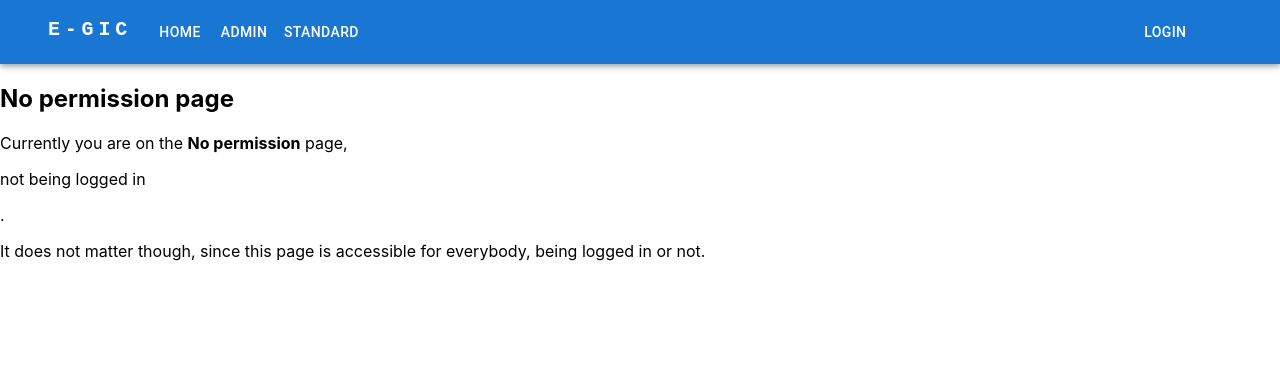
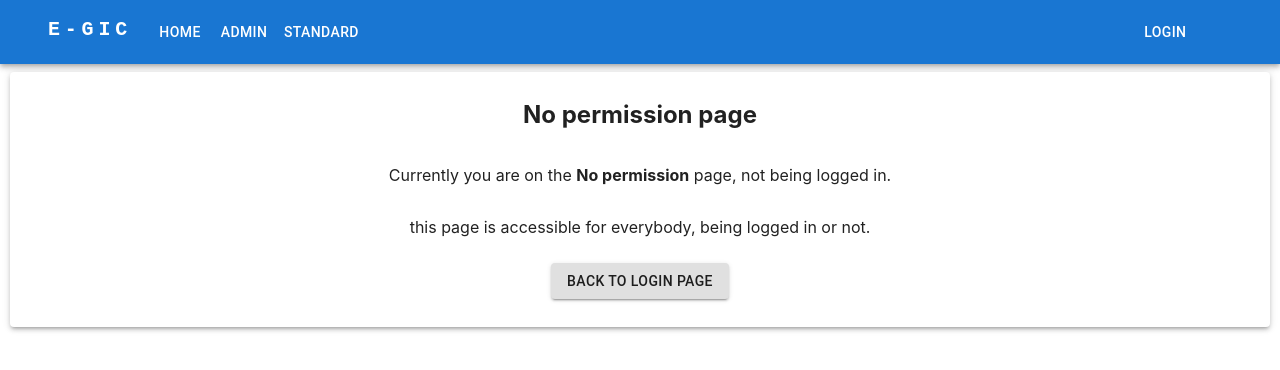
Before and after one commit to henryheyhey92/Employee_Manager_project, a React (Create React App) app: page /nopermission in a window 1280 px wide. Shown: the top 370 px of the page. Built offline with nearby package versions, Linux system fonts and the light colour scheme; a web font is replaced by a local one.

Commit message:
edit logout route

```diff
--- a/src/App.tsx
+++ b/src/App.tsx
@@ -31,8 +31,8 @@ const App: React.FC<AppProps> = (props) => {
                     {/* add route that i want to protect here */}
                     <Route element={<PrivateRoute />}>
                         <Route path="/admin" element={<AdminPage />} />
+                        <Route path="/standard" element={<Standard />} />
                     </Route>
-                    <Route path="/standard" element={<Standard />} />
                     <Route path="/nopermission" element={<NoPermissionPage />} />
                     <Route path="/login" element={<Login />} />
                 </Routes>
--- a/src/components/Appbar.tsx
+++ b/src/components/Appbar.tsx
@@ -5,21 +5,24 @@ import Box from '@mui/material/Box';
 import Toolbar from '@mui/material/Toolbar';
 import Typography from '@mui/material/Typography';
 import Button from '@mui/material/Button';
-import IconButton from '@mui/material/IconButton';
-import MenuIcon from '@mui/icons-material/Menu';
 import { LoginContext } from '../contexts/LoginContext';
 import { toggleLogin } from '../utils/toggleLogin';
 import { Link } from 'react-router-dom';
 import { Grid } from '@mui/material';
+import { useNavigate } from 'react-router-dom';
 
 const ButtonAppBar = () => {
     const { isLoggedIn, loading, setLoading, setIsLoggedIn } = React.useContext(LoginContext);
+    const navigate = useNavigate();
 
     const onLogout = async () => {
         if (setLoading) setLoading(true);
         try {
             await toggleLogin();
-            if (setIsLoggedIn) setIsLoggedIn(false);
+            if (setIsLoggedIn) {
+                setIsLoggedIn(false);
+                navigate('/login');
+            }
         } catch (err) {
             if (setLoading) setLoading(false);
         }
--- a/src/pages/Home.tsx
+++ b/src/pages/Home.tsx
@@ -33,7 +33,19 @@ const Home: React.FC<HomeProps> = (props) => {
                         borderRadius: 1
                     }}
                 >
-                    <h1>Home page</h1>
+                    <h1>Welcome to the GIC's e-services</h1>
+                    <p>
+                        This is application build for <strong>Front end technical test assessment</strong>
+                    </p>
+                    <p>
+                        There are two types of account ; <strong>Admin and Standard</strong>
+                    </p>
+                    <p>
+                        <strong>Username:</strong> Admin, <strong>Password:</strong> admin123
+                    </p>
+                    <p>
+                        <strong>Username:</strong> Standard, <strong>Password:</strong> standard123
+                    </p>
                 </Box>
             </Paper>
         </React.Fragment>
--- a/src/pages/NoPermissionPage.tsx
+++ b/src/pages/NoPermissionPage.tsx
@@ -1,19 +1,49 @@
 import React, { FC } from 'react';
 import { BrowserRouter as Router, Routes, Route, Link } from 'react-router-dom';
 import { LoginContext } from '../contexts/LoginContext';
+import Box from '@mui/material/Box';
+import Paper from '@mui/material/Paper';
+import Button from '@mui/material/Button';
+
 interface NoPermissionPageProps {}
 
 const NoPermissionPage: React.FC<NoPermissionPageProps> = (props) => {
     const { isLoggedIn } = React.useContext(LoginContext);
 
     return (
-        <div>
-            <h2>No permission page</h2>
-            <p>
-                Currently you are on the <strong>No permission</strong> page, <p>{!isLoggedIn && 'not'} being logged in</p>.
-            </p>
-            <p>It does not matter though, since this page is accessible for everybody, being logged in or not.</p>
-        </div>
+        <React.Fragment>
+            <Paper
+                elevation={3}
+                style={{
+                    marginRight: 10,
+                    marginLeft: 10,
+                    width: 'auto',
+                    height: 'auto'
+                }}
+            >
+                <Box
+                    sx={{
+                        display: 'flex',
+                        justifyContent: 'center',
+                        alignItems: 'center',
+                        flexDirection: 'column',
+                        p: 1,
+                        m: 1,
+                        bgcolor: 'background.paper',
+                        borderRadius: 1
+                    }}
+                >
+                    <h2>No permission page</h2>
+                    <p>
+                        Currently you are on the <strong>No permission</strong> page, {!isLoggedIn && 'not'} being logged in.
+                    </p>
+                    <p> this page is accessible for everybody, being logged in or not.</p>
+                    <Button color="inherit" component={Link} to="/login" style={{ marginTop: 10, marginBottom: 20 }} variant="contained">
+                        Back to Login Page
+                    </Button>
+                </Box>
+            </Paper>
+        </React.Fragment>
     );
 };
 
```
